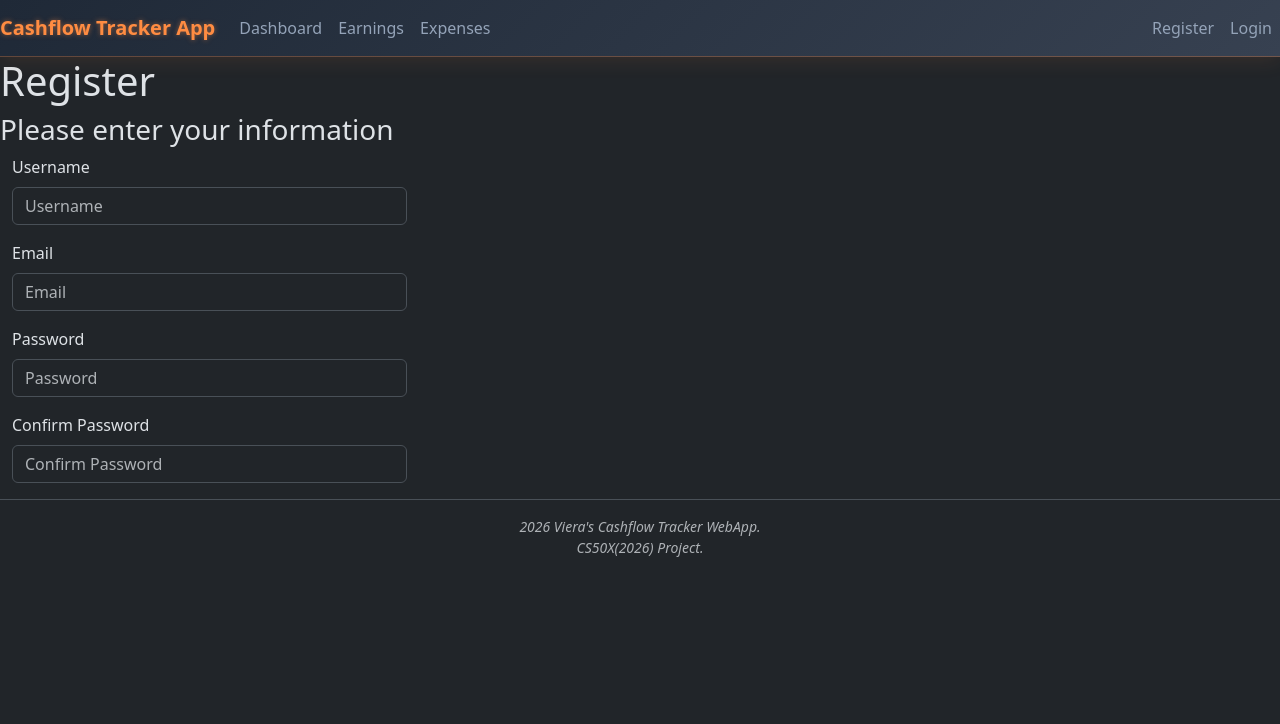
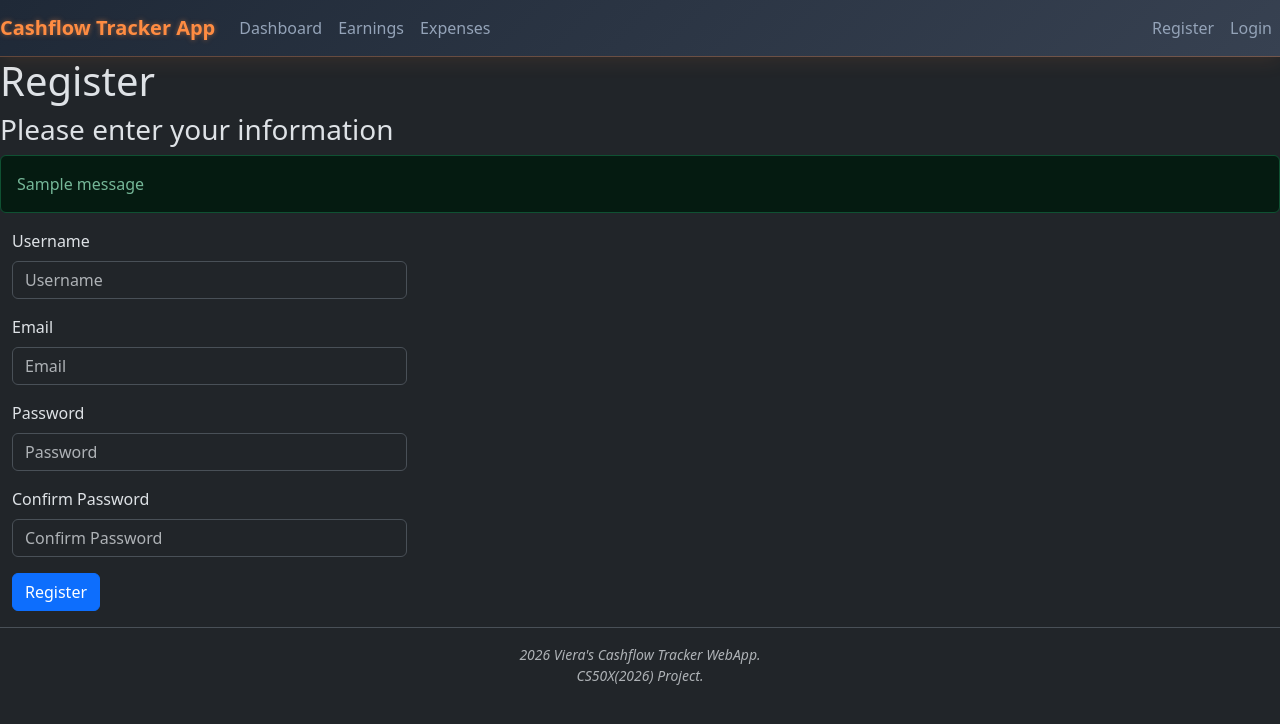
Before and after one commit to viera-dev05/cashflow_tracker, a Flask app: page /register in a window 1280 px wide. Shown: the top 724 px of the page. Run offline with Flask 3, Linux system fonts and the light colour scheme; tables that the repository leaves empty hold one stand-in row (values such as "Sample post"); one stand-in notice (Sample message) is shown; some libraries are stand-ins or nearby versions.

Commit message:
Added .env.example file with SECRET_KEY variable Added load_dotenv() to app.py to load environment variables Added valitation for confirm password in app.py Added flash message block for alerts in register.html Added Register button to register.html Added title attributes to input fields in register.html for better user experience

```diff
--- a/app.py
+++ b/app.py
@@ -5,15 +5,23 @@ from flask_session import Session
 from werkzeug.security import check_password_hash, generate_password_hash
 from database import init_db, DB_PATH
 from decorators import login_required
+from dotenv import load_dotenv
+
+# Load environment variables from .env file. Remember to create a .env file with needed variables. See the .env.example file for reference.
+load_dotenv()
 
 # Configure application
 app = Flask(__name__)
+app.config["SECRET_KEY"] = os.getenv("SECRET_KEY")
+if not app.config["SECRET_KEY"]:
+    raise ValueError("SECRET_KEY is not set in the environment variables (.env file). Please set it to a secure random value.")
 app.config["SESSION_PERMANENT"] = False
 app.config["SESSION_TYPE"] = "filesystem"
 Session(app)
 
+
 # Configure database. Note: Switching from cs50 library to sqlite3 to learn without 'training wheels'.
-# I'm using sqlite so the app won't be able to manage multiple users at the same time. That's fine for the scope of this project.
+# I'm using sqlite, the app won't be able to manage multiple users at the same time. That's fine for the scope of this project.
 # If no database file exists, it will be created automatically.
 init_db()
 db = sqlite3.connect(DB_PATH)
@@ -50,9 +58,19 @@ def register():
         username = request.form.get("username")
         email = request.form.get("email")
         password = request.form.get("password")
+        confirm_password = request.form.get("confirm_password")
+
+        # Check if passwords match
+        if password != confirm_password:
+            flash("Passwords do not match.", "error")
+            return render_template("register.html")
 
         # Hash the password
         hashed_password = generate_password_hash(password)
+
+
+#TODO: Add server-side validation for username, email and password.
+
 
         # Insert the new user into the database
         # Could consider moving query logic to database.py for better separation of concerns, but keeping it here for simplicity for now.
@@ -60,7 +78,6 @@ def register():
             db.execute("INSERT INTO users (username, email, hash) VALUES (?, ?, ?)", (username, email, hashed_password))
             db.commit()
         except sqlite3.IntegrityError:
-            # TODO: Add error handling for duplicate usernames/emails and other potential issues.
             flash("Username or email already registered.", "error")
             return render_template("register.html")
 
--- a/templates/register.html
+++ b/templates/register.html
@@ -6,12 +6,16 @@
     <h1>Register</h1>
     <h3>Please enter your information</h3>
 
-    <!-- Display error message if there is one -->
-    {% if error %}
-        <div class="alert alert-danger" role="alert">
-            {{ error }}
-        </div>
-    {% endif %}
+    <!-- Display alert message if there is one -->
+    {% with messages = get_flashed_messages(with_categories=true) %}
+        {% if messages %}
+            {% for category, message in messages %}
+                    <div class="alert alert-{{ category }}" role="alert">
+                        {{ message }}
+                    </div>
+            {% endfor %}
+        {% endif %}
+    {% endwith %}
 
     <!-- Registration form -->
     <form action="/register" method="post">
@@ -32,6 +36,7 @@
                         maxlength="18"
                         pattern="^[a-zA-Z0-9][a-zA-Z0-9_]{1,16}[a-zA-Z0-9]$"
                         required
+                        title="Username must be 3-18 characters long, alphanumeric. It can contain underscores in between but not start or end with one."
                     />
                 </div>
 
@@ -47,6 +52,7 @@
                         placeholder="Email"
                         maxlength="100"
                         required
+                        title="Please enter a valid email address.""
                     >
                 </div>
 
@@ -64,6 +70,7 @@
                         maxlength="128"
                         required
                         pattern="(?=.*[A-Z])(?=.*[0-9]).{8,128}$"
+                        title="Password must be at least one uppercase letter, one digit and 8 characters long."
                     />
                 </div>
 
@@ -80,6 +87,8 @@
                         required
                     />
                 </div>
+                <div class="mb-3">
+                    <button type="submit" class="btn btn-primary">Register</button>
             </div>
         </div>
 
```
Also changed, not shown: 1 other file.
